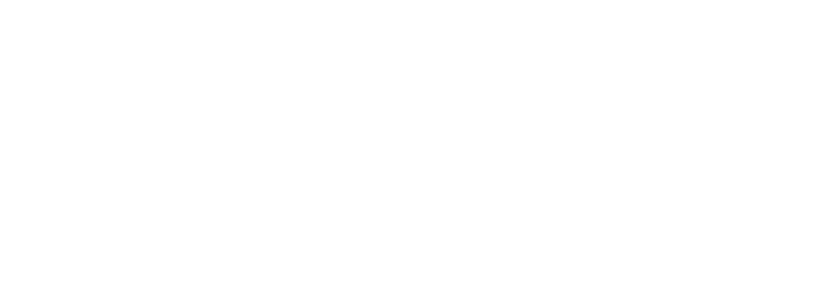
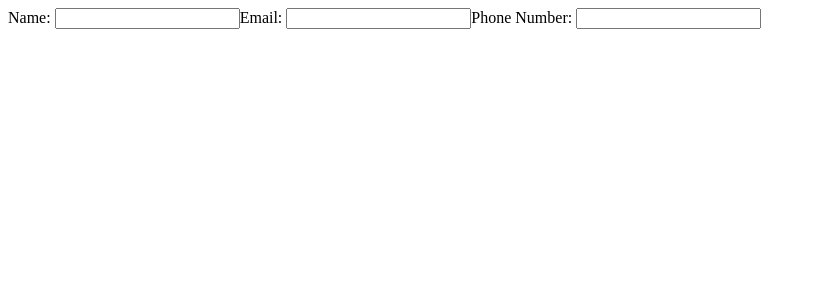
Before and after one commit to Vincde/Project-CV-Application, a React (Vite) app: page / in a window 1280 px wide. Shown: the top 300 px of the page, without its empty margins (0-816 px from the left). Built offline with nearby package versions, Linux system fonts and the light colour scheme.

Commit message:
Add first implementation of GeneralInfo component
The GeneralInfo component takes the object from its parent along with a function to change the state variable value on input change.

```diff
--- a/src/App.jsx
+++ b/src/App.jsx
@@ -1,11 +1,27 @@
+import GeneralInfo from './components/GeneralInfo';
+import { useState } from 'react';
 
-import { useState } from 'react'
+function App() {
+  const [generalInfo, setGeneralInfo] = useState({name : '', email: '', phone: 0});
 
 
+    function handleChange(e) {
+      switch(e.target.value){
+        case generalInfo.name:
+          setGeneralInfo({...generalInfo, name: e.target.value});
+          break;
+        case generalInfo.email:
+          setGeneralInfo({...generalInfo, email: e.target.value})
+          break;
+        case generalInfo.phone:
+          setGeneralInfo({...generalInfo, email: e.target.value});
+          break;
+      }
+    }
 
-
-function App() {
-
+  return(
+    <GeneralInfo generalInfo={generalInfo} handleChange={handleChange}></GeneralInfo>
+  )
 
 }
 
--- /dev/null
+++ b/src/components/GeneralInfo.jsx
@@ -0,0 +1,14 @@
+export default function GeneralInformation({name, email, phone, handleChange}) {
+    return(
+        <section>
+            <form onSubmit={e => e.preventDefault()}>
+                <label htmlFor="name">Name: </label>
+                <input type="text" id="name" value={name} onChange={handleChange}/>
+                <label htmlFor="email">Email: </label>
+                <input type="text" id="email" value={email} onChange={handleChange}/>
+                <label htmlFor="phoneNumber">Phone Number: </label>
+                <input type="number" id="phoneNumber" value={phone} onChange={handleChange}/>
+            </form>
+        </section>
+    );
+}
```
